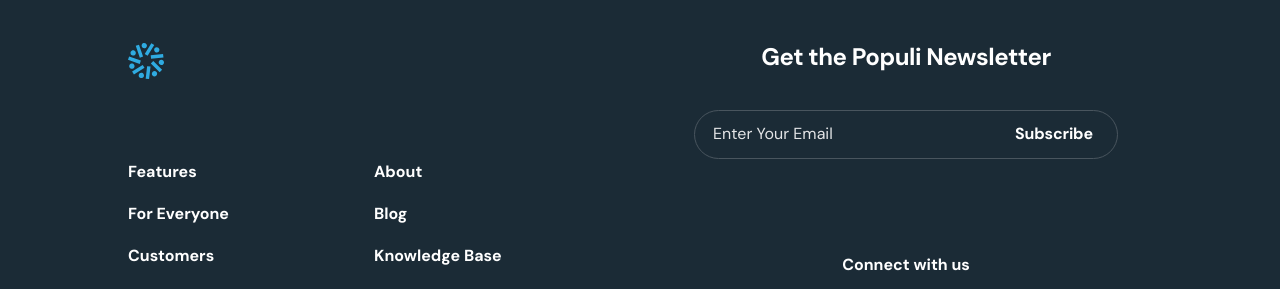
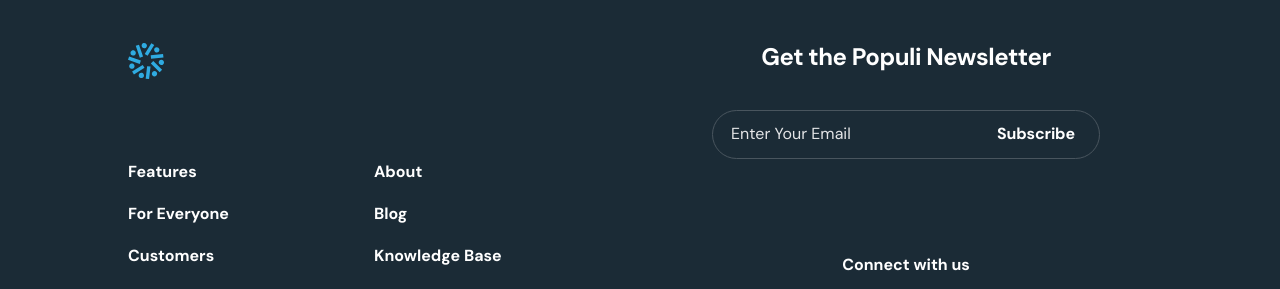
Before and after one commit to jtgrauke/jtgrauke.github.io, a Jekyll site: the page built from index.html, in a window 1280 px wide. Shown: the part 5326-5615 px from the top of the page. Built offline with Jekyll 4.4.1, drawn with Linux system fonts in a browser that asks for light colours; nearby versions of some CDN libraries; some web fonts are replaced.

Commit message:
updating the newsletter form problem

```diff
--- a/_sass/_includes/_footer.scss
+++ b/_sass/_includes/_footer.scss
@@ -106,7 +106,7 @@
 			outline: 0;
 			color: $background-color;
 			width: calc(100% - 140px);
-    		max-width: 280px;
+    		max-width: 244px;
 		}
 
 		.button {
```
Also changed, not shown: 2 other files.
